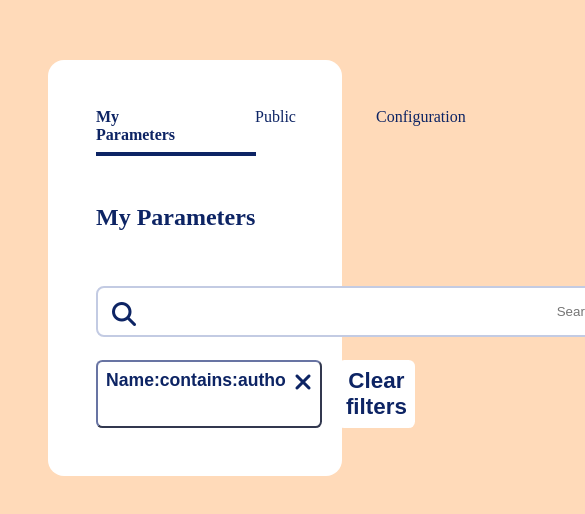
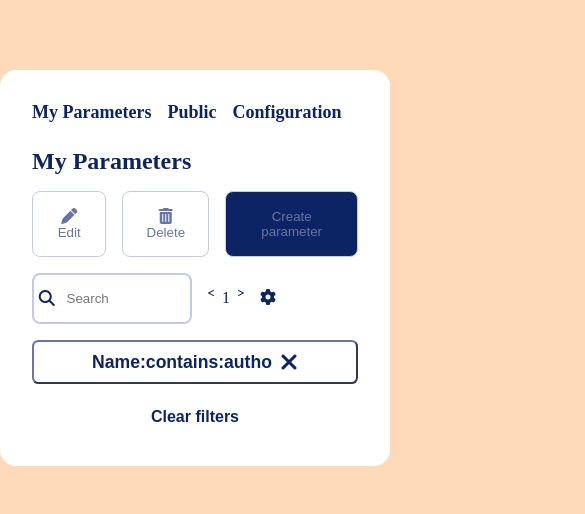
Before and after one commit to juayuohcarineneng19/UI-designs-daily, a plain HTML site: page Page-header/index.html in a window 390 px wide. Shown: the part 154-668 px from the top of the page, 585 px wide, since content can reach past the window. Drawn offline with Linux system fonts and the light colour scheme.

Commit message:
media query for small size

```diff
--- a/Page-header/index.html
+++ b/Page-header/index.html
@@ -1,39 +1,47 @@
 <!DOCTYPE html>
 <html lang="en">
   <head>
-    <meta charset="UTF-8">
-    <meta http-equiv="X-UA-Compatible" content="IE=edge">
-    <meta name="viewport" content="width=device-width, initial-scale=1.0">
-    <link rel="stylesheet" href="https://cdnjs.cloudflare.com/ajax/libs/font-awesome/6.3.0/css/all.min.css" integrity="sha512-SzlrxWUlpfuzQ+pcUCosxcglQRNAq/DZjVsC0lE40xsADsfeQoEypE+enwcOiGjk/bSuGGKHEyjSoQ1zVisanQ==" crossorigin="anonymous" referrerpolicy="no-referrer" />
-    <link rel="stylesheet" href="style.css">
+    <meta charset="UTF-8" />
+    <meta http-equiv="X-UA-Compatible" content="IE=edge" />
+    <meta name="viewport" content="width=device-width, initial-scale=1.0" />
+    <link
+      rel="stylesheet"
+      href="https://cdnjs.cloudflare.com/ajax/libs/font-awesome/6.3.0/css/all.min.css"
+      integrity="sha512-SzlrxWUlpfuzQ+pcUCosxcglQRNAq/DZjVsC0lE40xsADsfeQoEypE+enwcOiGjk/bSuGGKHEyjSoQ1zVisanQ=="
+      crossorigin="anonymous"
+      referrerpolicy="no-referrer"
+    />
+    <link rel="stylesheet" href="style.css" />
     <title>page header</title>
   </head>
   <body>
     <article>
       <div class="container">
         <div class="header">
-            <div class="line">
-                <p >My Parameters</p>
+          <a href="#" >My Parameters</a>
+
+          <a href="#">Public</a>
+          <a href="#">Configuration</a>
         </div>
-            <div>Public</div>
-            <div>Configuration</div>
-            </div>
-            <p class="hover"></p>
+
         <div class="header-parameters">
           <div class="parameter">
             <h1>My Parameters</h1>
           </div>
           <div class="other-parameters">
-                    <button class="btn"> <i class="fa-solid fa-pen icon"></i>  Edit</button>
-                    <button class="btn"><i class="fa-solid fa-trash-can icon"></i>  Delete</button>
-                    <button class="btn btn1"> Create parameter</button>
+            <button class="btn">
+              <i class="fa-solid fa-pen icon"></i> Edit
+            </button>
+            <button class="btn">
+              <i class="fa-solid fa-trash-can icon"></i> Delete
+            </button>
+            <button class="btn btn1">Create parameter</button>
           </div>
         </div>
 
         <div class="find">
           <form action="#" class="search">
-                    <input  type="text"
-                    placeholder=" Search">
+            <input type="search" placeholder=" Search" />
             <div class="input-icon">
               <i class="fa-solid fa-magnifying-glass icon"></i>
             </div>
@@ -51,15 +59,12 @@
         </div>
         <div class="contents">
           <button class="btn-content">
-                    <p>  Name:contains:autho </p>
-                    <p><i class="fa-solid fa-xmark"></i></p>
+            <p>Name:contains:autho</p>
+            <i class="fa-solid fa-xmark"></i>
           </button>
-                  <button class="btn-content btn2" >Clear filters</button>
-
+          <button class="btn-content btn2">Clear filters</button>
         </div>
-
       </div>
     </article>
-
   </body>
 </html>
--- a/Page-header/style.css
+++ b/Page-header/style.css
@@ -8,9 +8,11 @@
 
 
 body{
-    width: 100%;
+    width: 100vw;
     background-color: peachpuff;
     color: #0D2464;
+    padding: 0;
+    margin: 0;
 
 }
 article{
@@ -31,17 +33,25 @@ article{
 .header{
     display: flex;
     gap: 5rem;
-    font-weight: 500;
+    height: 30px;
+
 }
-.line{
-    font-weight: bold;
+
+.header a{
+    font-weight: 700;
+    text-decoration: none;
+    font-size: 18px;
+    color: #0D2464;
 }
-.hover{
-    margin-top: 0.5rem;
-    height:0.2rem;
-    width: 10rem;
-    background-color: #0D2464;
+
+.header a:hover{
+   padding-bottom: 0rem;
+    border-bottom: 3px solid #0D2464;
 }
+.header a:focus{
+    padding-bottom: 0rem;
+     border-bottom: 3px solid #0D2464;
+ }
 .header-parameters{
     margin-top: 3rem;
     display: grid;
@@ -73,21 +83,28 @@ article{
 
 }
 .search{
-    position: relative;
+    width: 100%;
+    padding: 0.5rem 1rem;
+    border-radius: 0.5rem;
+    border: 2px solid #C3CBE3;
+    display: flex;
+    flex-direction: row-reverse;
+    justify-content: space-between;
+    align-items: center;
+
 }
 
 input{
     width: 100%;
     padding: 1rem;
-    text-align: center;
-    border-radius: 0.5rem;
-    border: 2px solid #C3CBE3;
+    border:none;
     /* position: absolute; */
 }
+input:focus{
+    outline: none;
+}
 .input-icon i{
-    position: absolute;
-    top: 1rem;
-    left: 1rem;
+
     font-size: 1.5rem;
 }
 .search-more{
@@ -121,6 +138,8 @@ input{
     border-color: #6874A3;
     border-radius: 0.4rem;
     background-color: white;
+    justify-content: center;
+    align-items: center;
     /* width: 100%; */
 }
 .btn-content i{
@@ -135,8 +154,62 @@ font-size: 1.4rem;
 @media only screen and (max-width:900px) {
     article{
         width: 100%;
+        padding: 0;
     }
     .container{
         width:100% ;
+        padding: 2rem;
+    }
+    .header{
+        width: 100%;
+        gap: 1rem;
+        margin-bottom: 1rem;
+    }
+    .header-parameters{
+        display: flex;
+        flex-direction: column;
+        margin-top: 1rem;
+    }
+    .parameter{
+margin-bottom: 1rem;
+    }
+
+    .find{
+        grid-template-columns: 10rem 0.5fr;
+        gap: 0;
+    }
+
+    .search{
+        padding: 0rem 0.3rem;
+    }
+    input{
+        padding: 1rem 0.5rem;
+    }
+
+    .input-icon i{
+        font-size: 1rem;
+    }
+
+    .search-more{
+        display: flex;
+        gap: 1rem;
+        padding: 1rem;
+    }
+    .controls{
+        display: flex;
+        gap: 0.5rem;
+    }
+    .controls i{
+        font-size: 0.5rem;
+    }
+    .setting{
+        font-size: 1rem;
+    }
+
+    .contents{
+        flex-direction: column;
+    }
+    .btn2{
+        font-size: 1rem;
     }
 }
```
Lines whose indentation alone changed are shown as unchanged.
